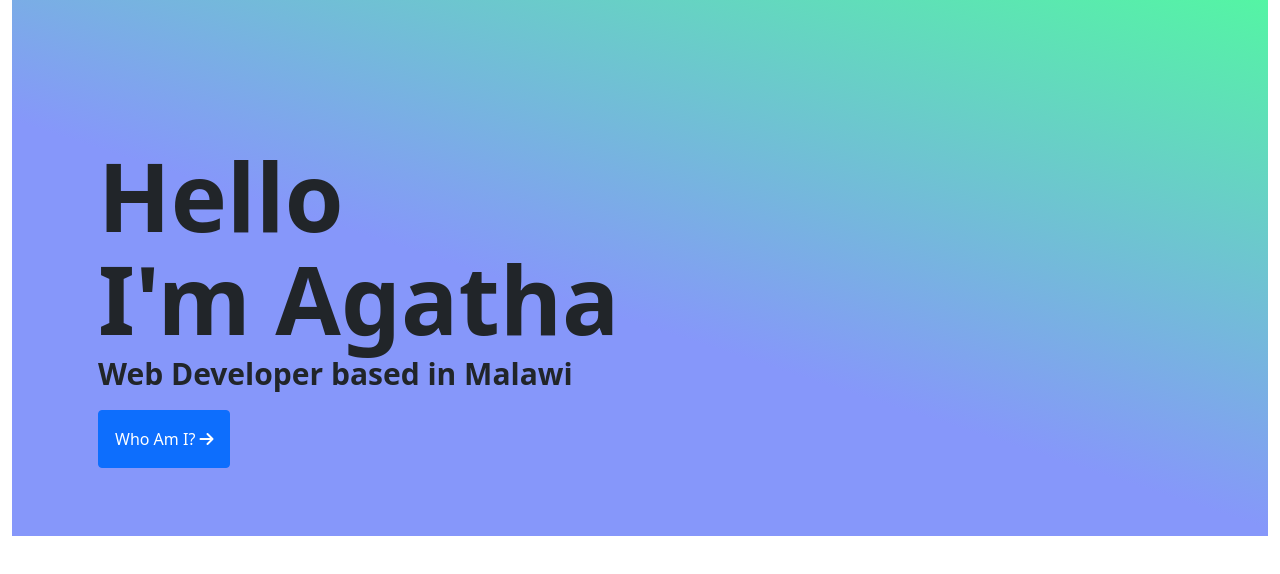
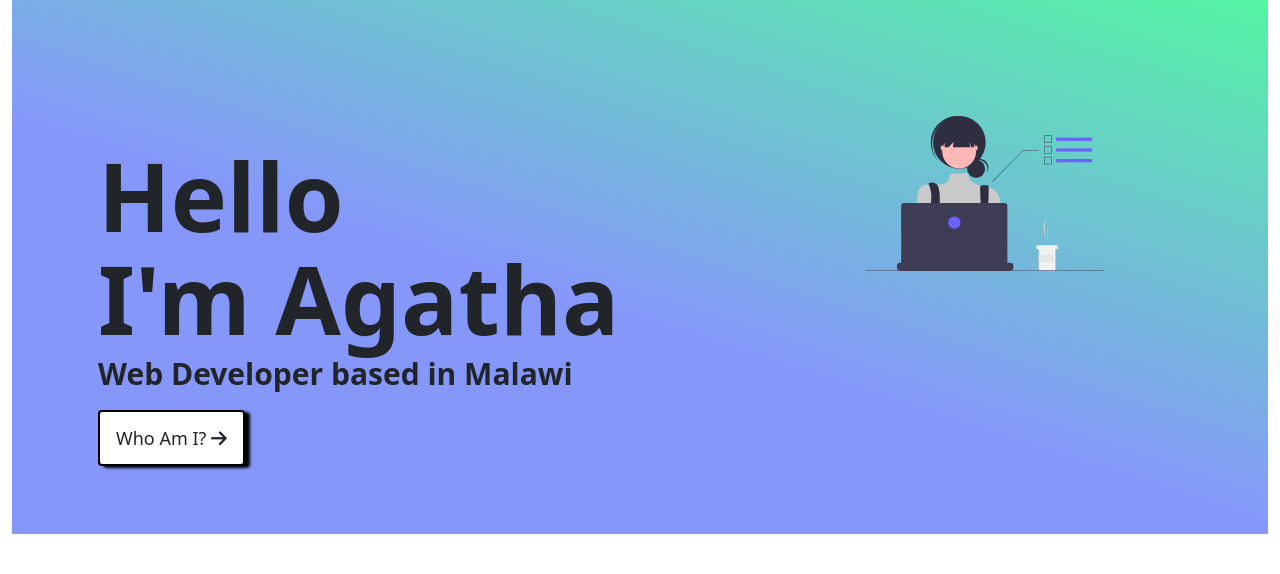
Before and after one commit to agatha-chituwa/Portifolio, a plain HTML site: page index.html in a window 1280 px wide. Drawn offline with nearby package versions, Linux system fonts and the light colour scheme; a web font is replaced by a local one.

Commit message:
changed img  and button color in index

```diff
--- a/components/about.css
+++ b/components/about.css
@@ -13,6 +13,14 @@ p {
   font-size: 30px;
   line-height: 40px;
   font-weight: bold;
+}
+.btn {
+  font-size: 18px;
+  line-height: 20px;
+  font-weight: 400;
+  border: 2px solid black;
+
+  box-shadow: 5px 2px 3px black;
 }
 
 /* media queries */
--- a/index.html
+++ b/index.html
@@ -43,7 +43,7 @@
             <h1>Hello</h1>
             <h2>I'm Agatha</h2>
             <p>Web Developer based in Malawi</p>
-            <button class="btn btn-primary p-3">
+            <button class="btn bg-body p-3">
               Who Am I?
               <i class="fa-solid fa-arrow-right"></i>
             </button>
@@ -51,7 +51,7 @@
           </div>
           <div class="col-md-3">
             <img
-              src="/images/undraw_woman_ffrd.svg"
+              src="/images/undraw_dev_focus_re_6iwt.svg"
               class="p-3 img-fluid rounded"
               alt=""
             />
```
